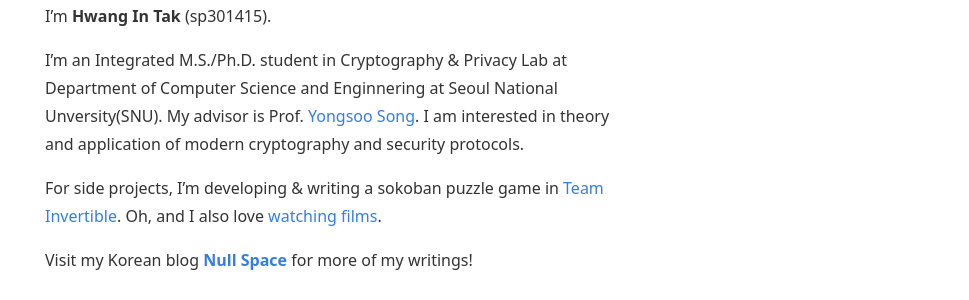
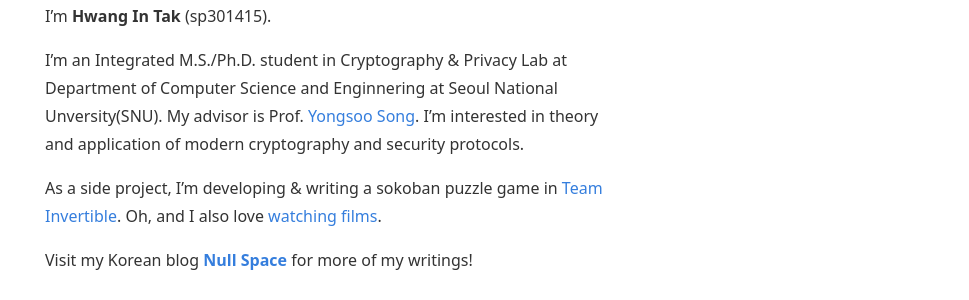
Before and after one commit to sp301415/sp301415-main-page, a Jekyll site: the page built from index.md, in a window 1280 px wide. Shown: the part 450-750 px from the top of the page, without its empty margins (311-1280 px from the left). Built offline with Jekyll 4.4.1, drawn with Linux system fonts in a browser that asks for light colours.

Commit message:
소개 글 다듬기

```diff
--- a/index.md
+++ b/index.md
@@ -6,9 +6,8 @@ lang: en
 
 I'm **Hwang In Tak** (sp301415).
 
-I'm an Integrated M.S./Ph.D. student in Cryptography & Privacy Lab at Department of Computer Science and Enginnering at Seoul National Unversity(SNU). My advisor is Prof. [Yongsoo Song](https://yongsoosong.github.io). I am interested in theory and application of modern cryptography and security protocols.
+I'm an Integrated M.S./Ph.D. student in Cryptography & Privacy Lab at Department of Computer Science and Enginnering at Seoul National Unversity(SNU). My advisor is Prof. [Yongsoo Song](https://yongsoosong.github.io). I'm interested in theory and application of modern cryptography and security protocols.
 
-For side projects, I'm developing & writing a sokoban puzzle game in [Team Invertible](https://twitter.com/team_invertible). Oh, and I also love [watching films](https://letterboxd.com/sp301415).
-
+As a side project, I'm developing & writing a sokoban puzzle game in [Team Invertible](https://twitter.com/team_invertible). Oh, and I also love [watching films](https://letterboxd.com/sp301415).
 
 Visit my Korean blog [**Null Space**](https://blog.sp301415.com) for more of my writings!
```
Also changed, not shown: ko.md (+1 -1 lines).
